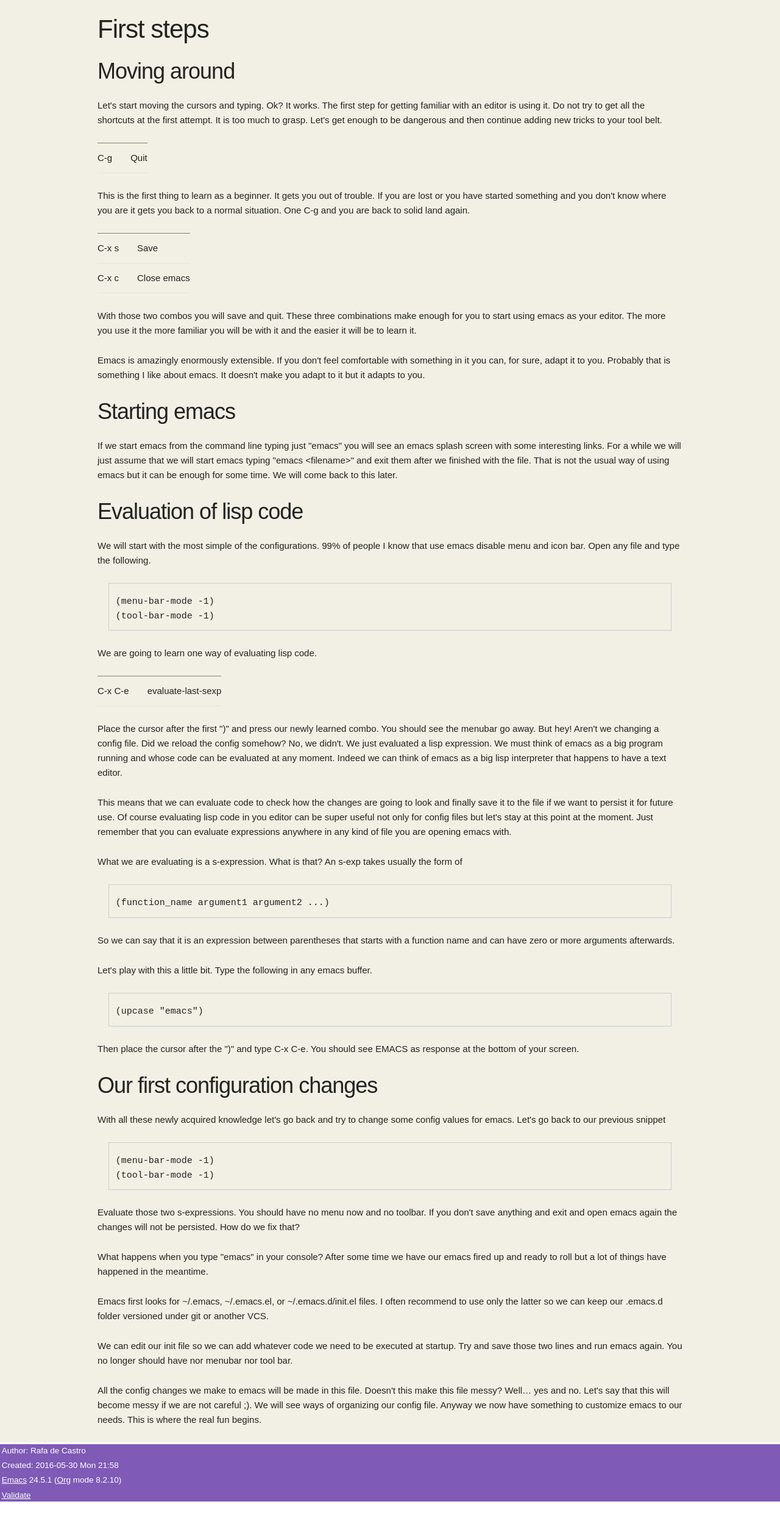
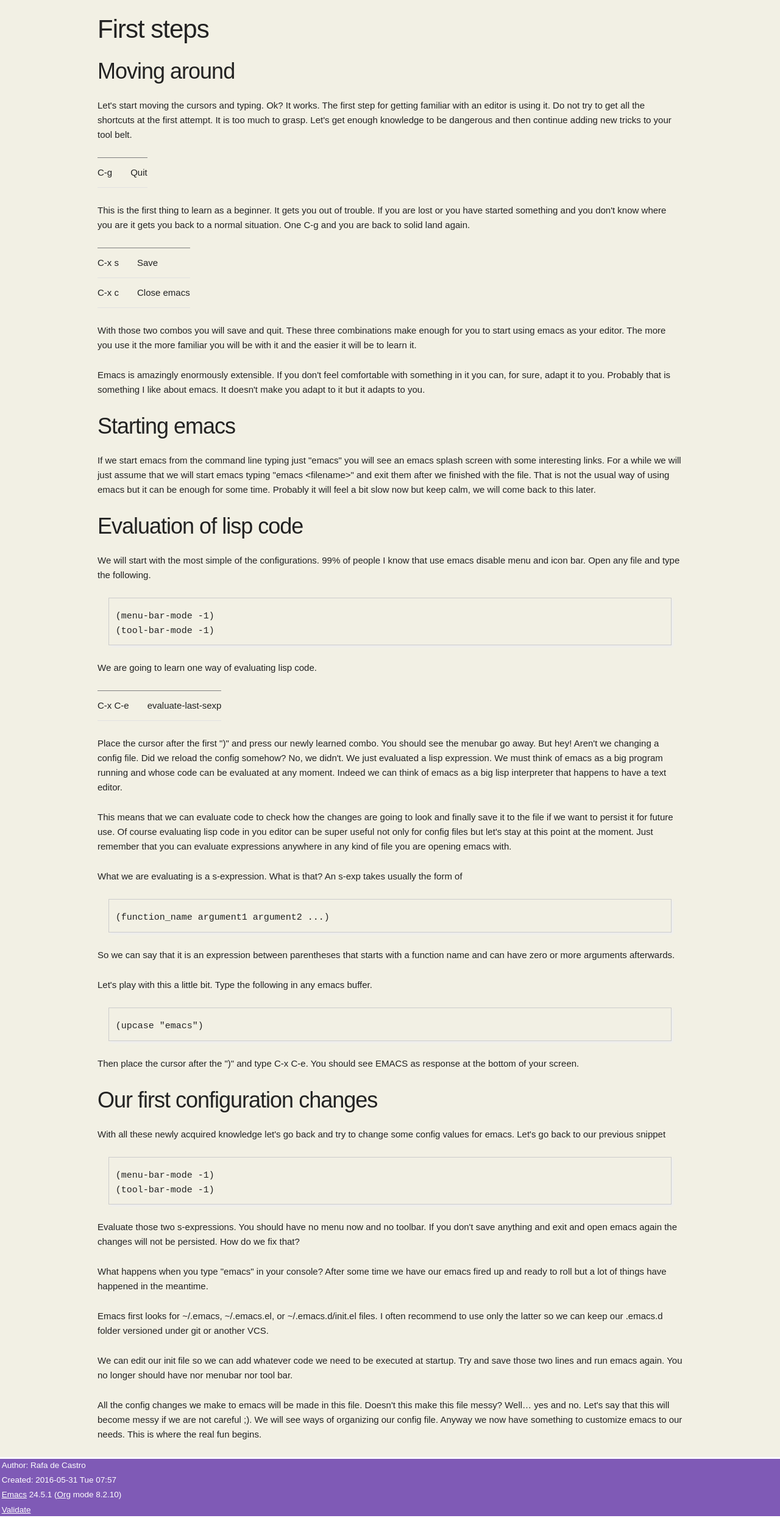
Before and after one commit to rafadc/emacs.love, a plain HTML site: page index.html in a window 1280 px wide. Shown: the part 3112-5601 px from the top of the page at 61% size. Before the commit the page ends 5577 px from the top, so only its background shows below. Drawn offline with Linux system fonts and the light colour scheme; a web font is replaced by a local one.

Commit message:
This should make it clearer

```diff
--- a/index.html
+++ b/index.html
@@ -4,7 +4,7 @@
 <html xmlns="http://www.w3.org/1999/xhtml" lang="en" xml:lang="en">
 <head>
 <title>Emacs.love</title>
-<!-- 2016-05-30 Mon 21:58 -->
+<!-- 2016-05-31 Tue 07:57 -->
 <meta  http-equiv="Content-Type" content="text/html;charset=utf-8" />
 <meta  name="generator" content="Org-mode" />
 <meta  name="author" content="Rafa de Castro" />
@@ -309,7 +309,7 @@
 <h3 id="sec-2-1">Moving around</h3>
 <div class="outline-text-3" id="text-2-1">
 <p>
-Let's start moving the cursors and typing. Ok? It works. The first step for getting familiar with an editor is using it. Do not try to get all the shortcuts at the first attempt. It is too much to grasp. Let's get enough to be dangerous and then continue adding new tricks to your tool belt.
+Let's start moving the cursors and typing. Ok? It works. The first step for getting familiar with an editor is using it. Do not try to get all the shortcuts at the first attempt. It is too much to grasp. Let's get enough knowledge to be dangerous and then continue adding new tricks to your tool belt.
 </p>
 
 <table border="2" cellspacing="0" cellpadding="6" rules="groups" frame="hsides">
@@ -367,7 +367,7 @@
 <h3 id="sec-2-2">Starting emacs</h3>
 <div class="outline-text-3" id="text-2-2">
 <p>
-If we start emacs from the command line typing just "emacs" you will see an emacs splash screen with some interesting links. For a while we will just assume that we will start emacs typing "emacs &lt;filename&gt;" and exit them after we finished with the file. That is not the usual way of using emacs but it can be enough for some time. We will come back to this later.
+If we start emacs from the command line typing just "emacs" you will see an emacs splash screen with some interesting links. For a while we will just assume that we will start emacs typing "emacs &lt;filename&gt;" and exit them after we finished with the file. That is not the usual way of using emacs but it can be enough for some time. Probably it will feel a bit slow now but keep calm, we will come back to this later.
 </p>
 </div>
 </div>
@@ -483,7 +483,7 @@
 </div>
 <div id="postamble" class="status">
 <p class="author">Author: Rafa de Castro</p>
-<p class="date">Created: 2016-05-30 Mon 21:58</p>
+<p class="date">Created: 2016-05-31 Tue 07:57</p>
 <p class="creator"><a href="http://www.gnu.org/software/emacs/">Emacs</a> 24.5.1 (<a href="http://orgmode.org">Org</a> mode 8.2.10)</p>
 <p class="validation"><a href="http://validator.w3.org/check?uri=referer">Validate</a></p>
 </div>
```
Also changed, not shown: 1 other file.
